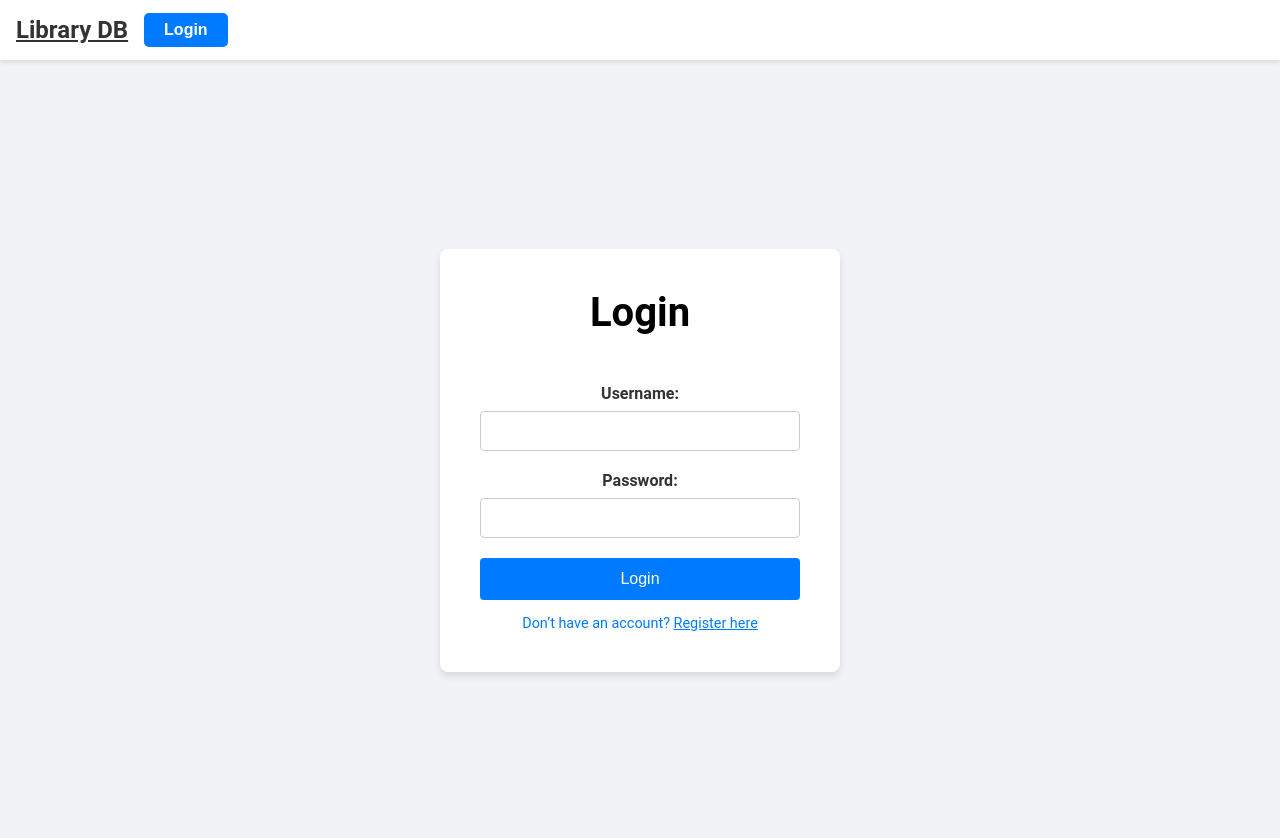
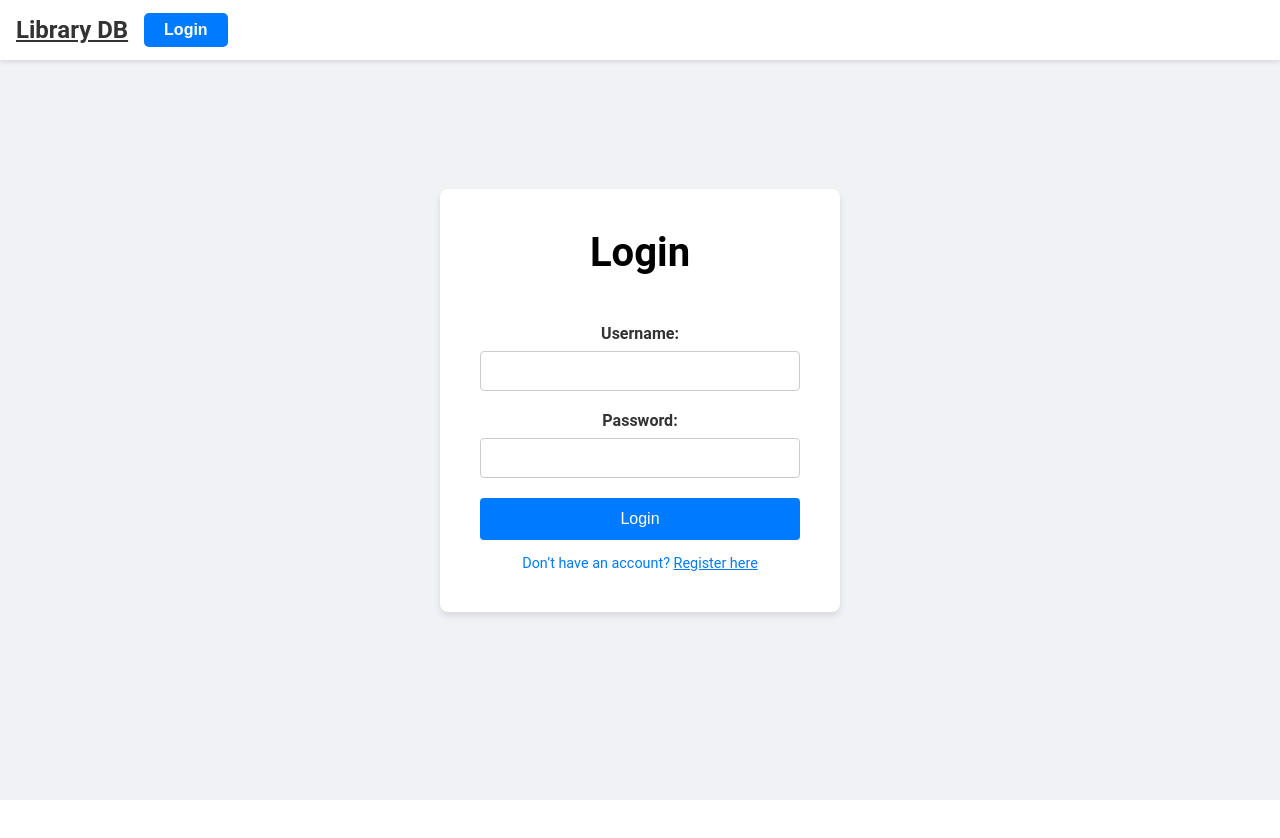
Before and after one commit to derekherrerq/library-db, a React (Create React App) app: page /login in a window 1280 px wide. Shown: the top 838 px of the page. After the commit the page ends 800 px from the top, so only its background shows below. Built offline with nearby package versions, Linux system fonts and the light colour scheme.

Commit message:
fixed minor styling issues with registration padding

```diff
--- a/src/pages/Login/Login.css
+++ b/src/pages/Login/Login.css
@@ -1,26 +1,23 @@
 .login-container {
 	display: flex;
-	justify-content: center; /* Center horizontally */
-	align-items: center;    /* Center vertically */
+	justify-content: center;
+	align-items: center;
 	height: 100vh;          /* Full viewport height */
 	background-color: #f0f2f5; /* Light background color */
-	margin-top: 60px;
   }
 
-  /* Style for the login form box */
   .login-form {
 	background-color: #ffffff; /* White background */
 	padding: 40px;             /* Inner spacing */
 	border-radius: 8px;        /* Rounded corners */
 	box-shadow: 0 4px 6px rgba(0, 0, 0, 0.1); /* Subtle shadow */
 	width: 100%;
-	max-width: 400px;          /* Max width for responsiveness */
+	max-width: 400px;
 	display: flex;
 	flex-direction: column;
 	animation: fade-up 0.5s ease-out;
   }
 
-  /* Style for form controls (labels and inputs) */
   .form-control {
 	display: flex;
 	flex-direction: column;
@@ -46,7 +43,6 @@
 	box-shadow: 0 0 0 2px rgba(0, 123, 255, 0.25); /* Focus shadow */
   }
 
-  /* Style for the login button */
   .login-form button {
 	padding: 12px;
 	background-color: #007bff; /* Blue background */
@@ -62,14 +58,12 @@
 	background-color: #0056b3; /* Darker blue on hover */
   }
 
-  /* Style for error messages */
   .error-msg {
 	color: #ff0000; /* Red text for errors */
 	margin-bottom: 20px;
 	text-align: center;
   }
 
-  /* Fade-up animation */
   @keyframes fade-up {
 	0% {
 	  opacity: 0;
--- a/src/pages/Register/Register.css
+++ b/src/pages/Register/Register.css
@@ -1,16 +1,21 @@
-/* Style for the entire registration page container */
     .registration-container {
         display: flex;
         justify-content: center;
         align-items: center;
-    padding: 20px;          /* Added padding to prevent overflow */
+        padding: 20px; /* Added padding to prevent overflow */
         background-color: #f0f2f5;
         box-sizing: border-box; /* Ensure padding doesn't cause overflow */
         margin-top: 60px;
-    padding-top: var(--navbar-height); /* Space for the fixed navbar */
+        padding-top: 55vh; /* Space for the fixed navbar */
         overflow-y: auto; /* Enable vertical scrolling if content overflows */
-     padding-bottom: 20px; /* Optional: Space at the bottom */
         height: 100vh; /* Full viewport height to allow scrolling within this area */
+    }
+
+    @media (max-width: 1080px) {
+        .registration-container {
+            margin-top: 20px;
+            padding-top: 90vh;
+        }
     }
 
   .registration-form {
```
Lines whose indentation alone changed are shown as unchanged.
